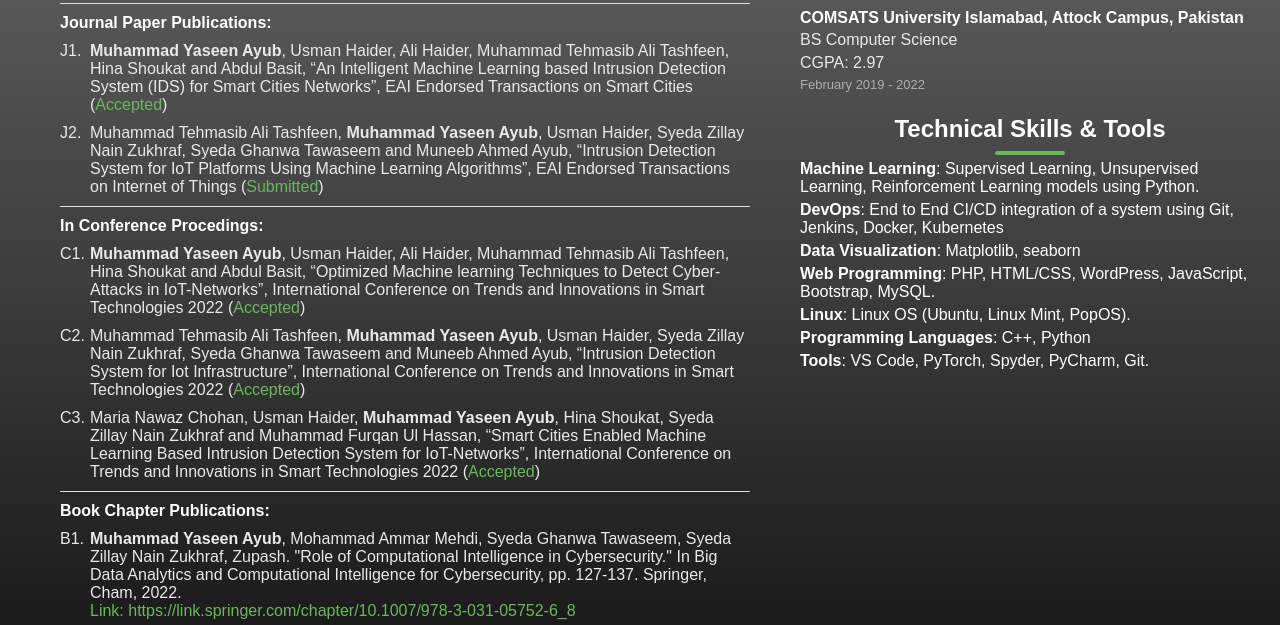
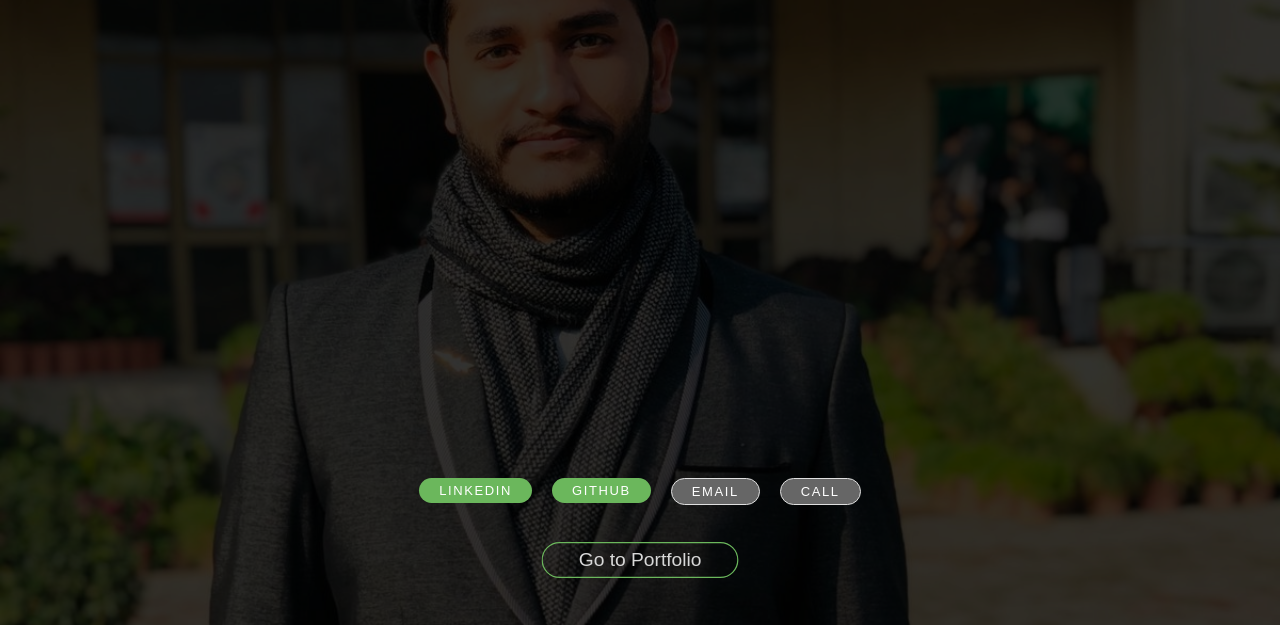
Before and after one commit to MuhammadYaseenAyub/Portfolio, a website built with Vite: page index.html in a window 1280 px wide. Shown: the part 175-800 px from the top of the page. Built offline with nearby package versions, Linux system fonts and the light colour scheme.

Commit message:
add hero section

```diff
--- a/index.html
+++ b/index.html
@@ -13,6 +13,9 @@
     <div class="overlay">
       <button>Close</button>
     </div>
+    <div class="hero-image active">
+      <div class="hero">
+        <div class="hero-content">
           <h1>Muhammad Yaseen Ayub</h1>
           <div class="actions">
             <!-- <div class="btn filled">Website</div> -->
@@ -34,6 +37,12 @@
             <a href="tel:+92 312 1599576">
               <div class="btn">Call</div>
             </a>
+          </div>
+          <div class="hero-btn" type="button">
+            <button>Go to Portfolio</button>
+          </div>
+        </div>
+      </div>
     </div>
     <div class="content">
       <div class="left-section">
--- a/main.js
+++ b/main.js
@@ -133,3 +133,13 @@ const resizeProjectOuterContainer = () => {
 };
 window.onload = resizeProjectOuterContainer;
 document.querySelector(".tab[data-tab='projects']").addEventListener("click", resizeProjectOuterContainer);
+
+const heroBtn = document.querySelector(".hero-btn > button");
+heroBtn.addEventListener("click", () => {
+  const heroImage = document.querySelector(".hero-image");
+  const state = Flip.getState("h1, .actions")
+  heroImage.classList.remove("active");
+  Flip.from(state, {
+    duration: 0.25,
+  });
+});
--- a/style.css
+++ b/style.css
@@ -21,6 +21,81 @@ body {
   padding-left: 60px;
   overflow: auto;
   margin: auto;
+}
+
+.hero-image {
+  width: 100vw;
+  height: 100vh;
+  z-index: 200;
+  background-image: url("yaseen.jpeg");
+  position: fixed;
+  top: 0;
+  left: 0;
+  background-size: cover;
+}
+.hero {
+  background-color: rgba(0, 0, 0, 0.8);
+  width: 100%;
+  height: 100%;
+  color: rgb(216, 216, 216);
+  padding: 50px 0px;
+}
+.hero-content {
+  display: flex;
+  flex-direction: column;
+  align-items: center;
+  justify-content: flex-start;
+  height: 100%;
+}
+.hero  h1 {
+  font-size: 3rem;
+  flex: 1;
+}
+.hero .actions {
+  flex: 0;
+}
+.hero-btn {
+  display: grid;
+  place-items: center;
+}
+.hero-btn > button {
+  all: unset;
+  padding: 5px 30px;
+  border: 1px solid var(--primary-color);
+  border-radius: 25px;
+  transition: all 0.3s ease;
+  cursor: pointer;
+  margin-top: 20px;
+  animation: heroBtn 1s ease-in-out infinite alternate;
+}
+.hero-btn > button:hover {
+  background-color: var(--primary-color);
+}
+
+@keyframes heroBtn {
+  from {
+    scale: 1;
+  }
+  to {
+    scale: 1.2;
+  }
+}
+
+.hero-image:not(.active) {
+  all: unset;
+}
+.hero-image:not(.active) > .hero {
+  all: unset;
+}
+.hero-image:not(.active)  .hero-content {
+  all: unset;
+}
+
+.hero-image:not(.active) h1 {
+  font-size: 2em;
+}
+.hero-image:not(.active) .hero-btn {
+  display: none;
 }
 
 .actions {
```
Lines whose indentation alone changed are shown as unchanged.
